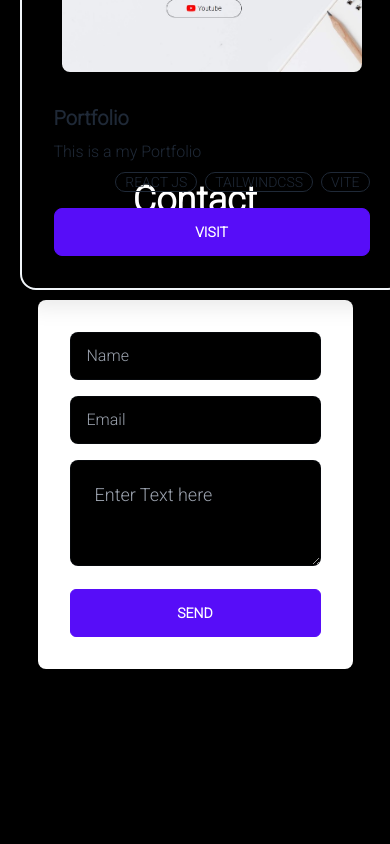
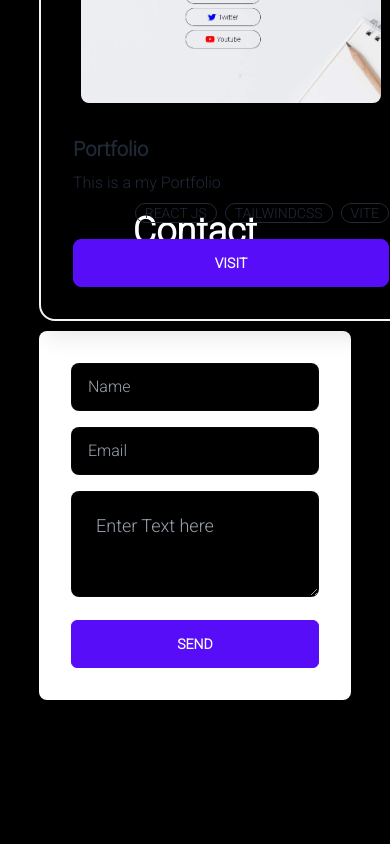
Before and after one commit to RajaeDev6/portfolio, a React (Vite) app: page / in a window 390 px wide. Shown: the part 3179-4023 px from the top of the page. Built offline with nearby package versions, Linux system fonts and the light colour scheme.

Commit message:
fixed horizontal scrolling

```diff
--- a/src/App.tsx
+++ b/src/App.tsx
@@ -9,8 +9,8 @@ import ContactPage from "./pages/contact";
 import Footer from "./components/footer";
 
 const style = {
-  background: `bg-black w-full font-roboto`,
-  container: `md:max-w-5xl w-[90%] mx-auto relative`,
+  background: `bg-black w-screen font-roboto overflow-x-hidden`,
+  container: `md:max-w-5xl w-[80%] mx-auto relative`,
 };
 
 const App: FC = () => {
```
